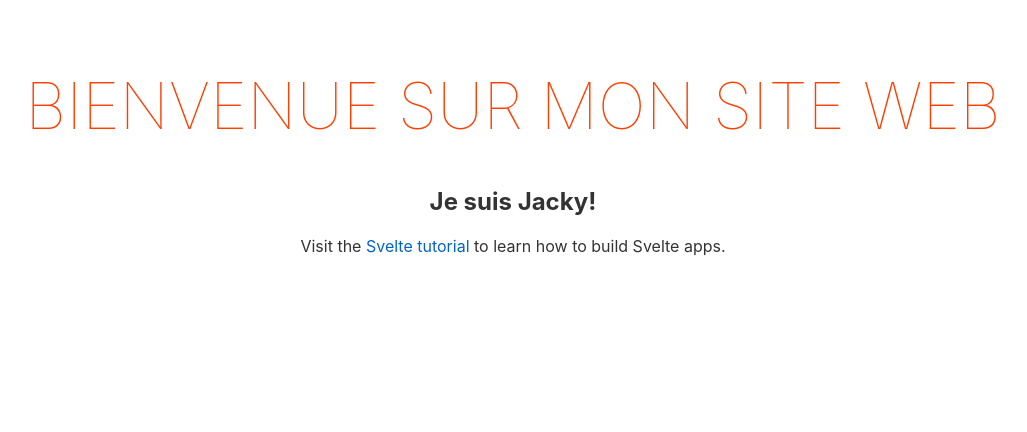
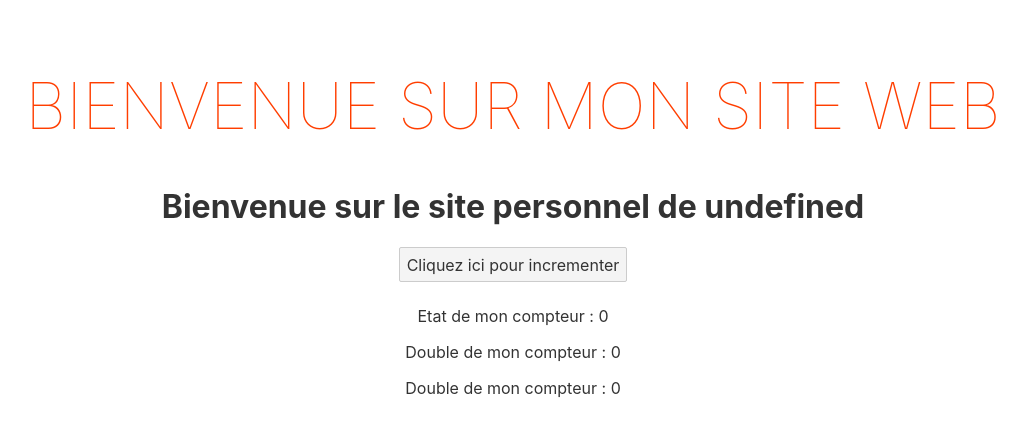
Before and after one commit to gabbloquet/gabbloquet.github.io, a Svelte app: page / in a window 1280 px wide. Shown: the top 432 px of the page, without its empty margins (127-1154 px from the left). Built offline with nearby package versions, Linux system fonts and the light colour scheme.

Commit message:
#2 Création de composant et réactivité

```diff
--- a/src/App.svelte
+++ b/src/App.svelte
@@ -1,5 +1,5 @@
 <script>
-	export let name;
+	import Homepage from "./Homepage.svelte";
 </script>
 
 <style>
@@ -26,6 +26,5 @@
 
 <main>
 	<h1>Bienvenue sur mon site Web</h1>
-	<h2>Je suis {name}!</h2>
-	<p>Visit the <a href="https://svelte.dev/tutorial">Svelte tutorial</a> to learn how to build Svelte apps.</p>
+	<Homepage/>
 </main>
--- /dev/null
+++ b/src/Homepage.svelte
@@ -0,0 +1,22 @@
+<script>
+  let compteur = 0;
+  let double = 0;
+  let quadruple = 0;
+  export let name;
+
+  function incrementer() {
+    compteur++;
+  }
+
+  $: double = compteur * 2;
+  $: quadruple = double * 2;
+</script>
+
+<style>
+</style>
+
+<h1>Bienvenue sur le site personnel de {name}</h1>
+<button on:click={incrementer}> Cliquez ici pour incrementer</button>
+<p>Etat de mon compteur : {compteur}</p>
+<p>Double de mon compteur : {double}</p>
+<p>Double de mon compteur : {quadruple}</p>
```
